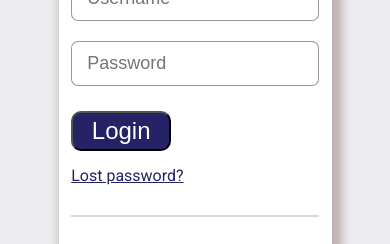
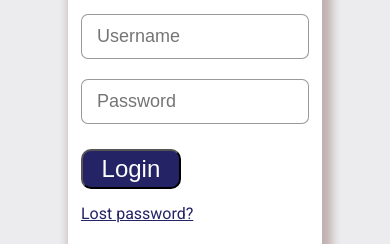
Before and after one commit to shahaa01/Sign-up-page, a plain HTML site: page index.html in a window 390 px wide. Shown: the part 162-406 px from the top of the page. Drawn offline with Linux system fonts and the light colour scheme.

Commit message:
Update colorChanger.css

```diff
--- a/colorChanger.css
+++ b/colorChanger.css
@@ -39,12 +39,30 @@ h1 {
 
 }
 
-@media (max-width: 1300px) {
+@media (max-width: 500px) {
     .container {
-        width: 70%;
-
+        width: 100%;
     }
 }
+
+@media (max-width: 800px) {
+    .container {
+        width: 85%;
+    }
+}
+
+@media (max-width: 1000px) {
+    .container {
+        width: 75%;
+    }
+}
+
+@media (max-width: 1400px) {
+    .container {
+        width: 65%;
+    }
+}
+
 
 input {
     width: 100%;
```
